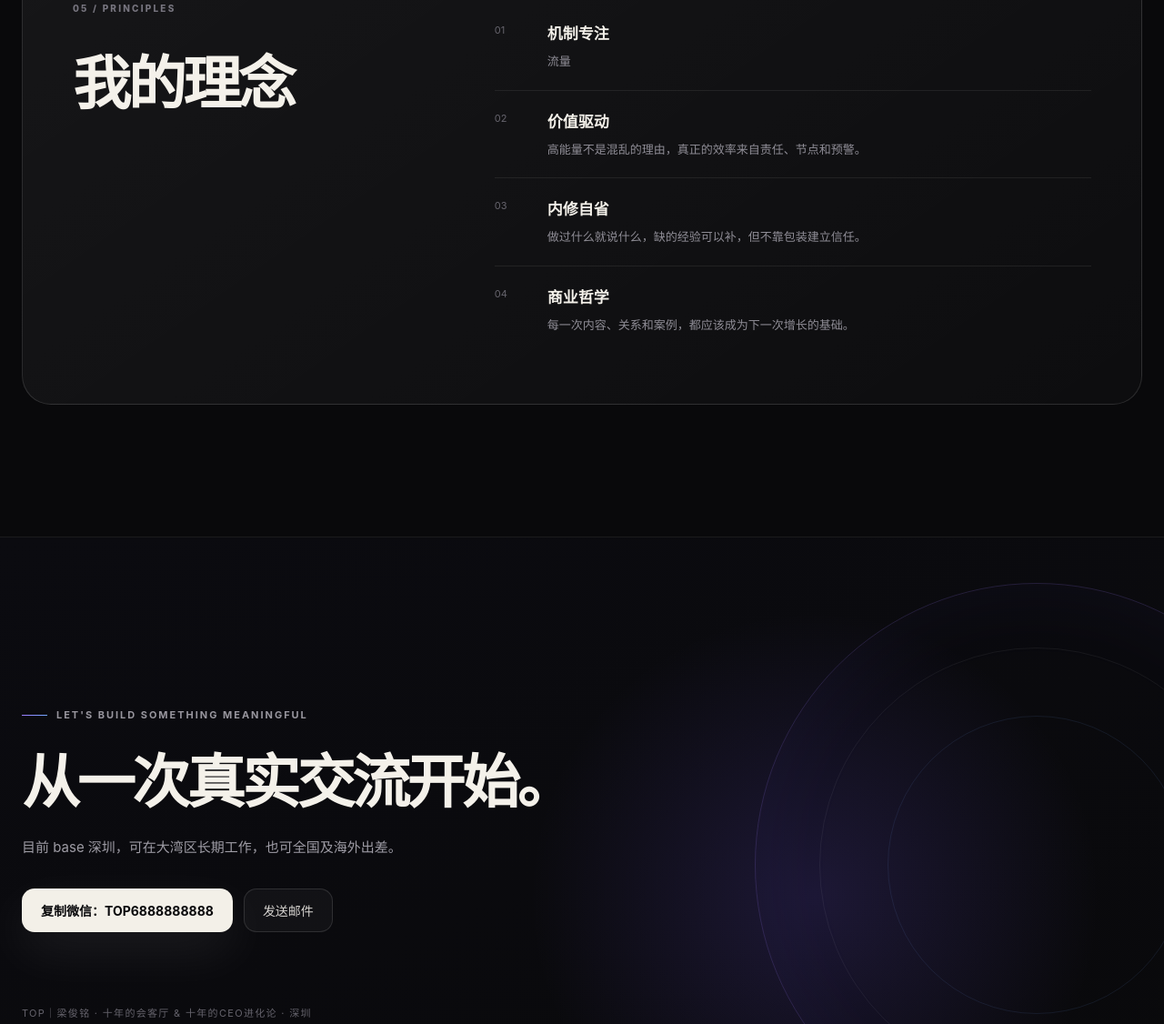
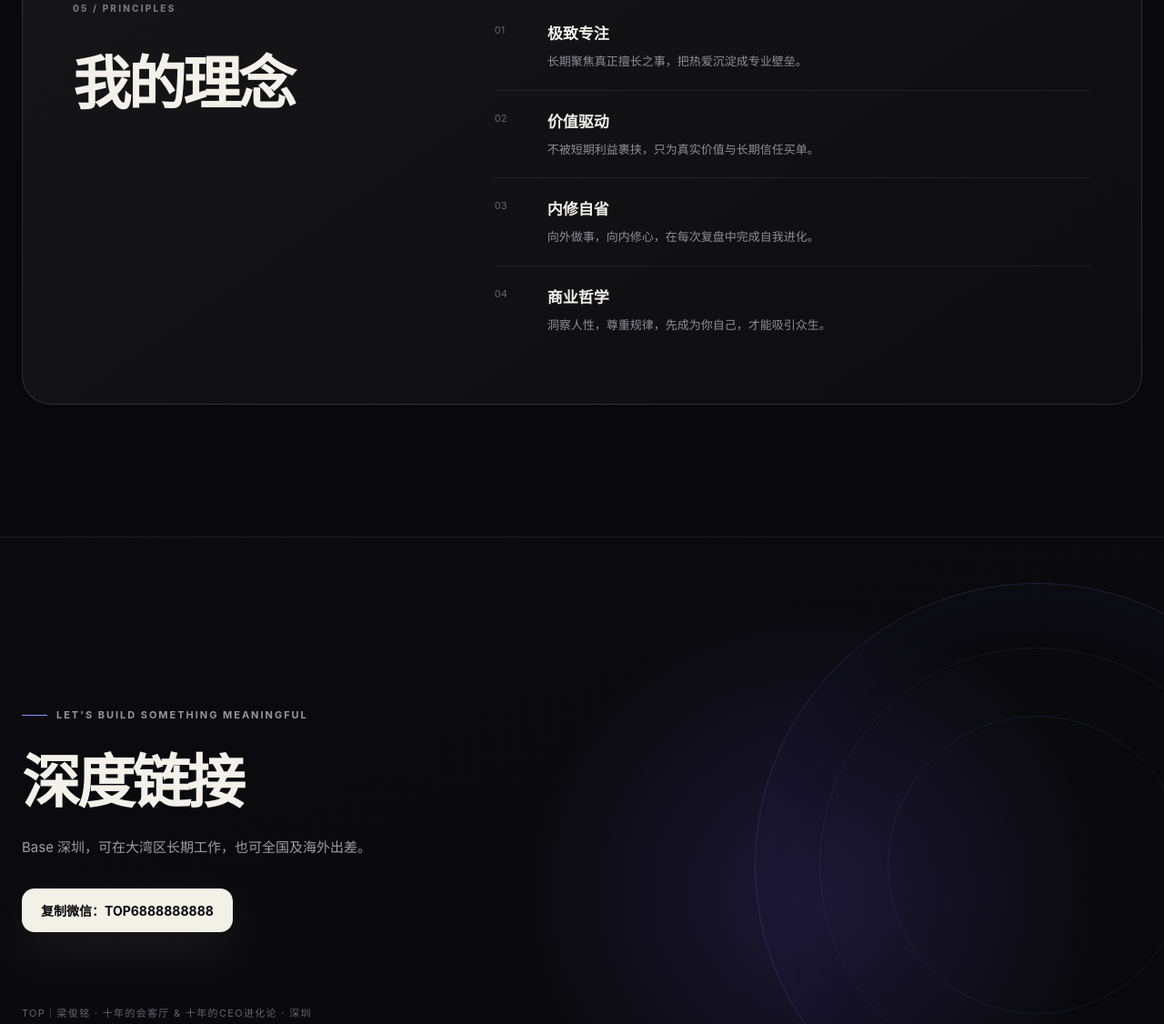
Before and after one commit to qq423093099-alt/top-profile-site, a plain HTML site: page index.html in a window 1280 px wide. Shown: the part 6601-7727 px from the top of the page at 91% size. Drawn offline with Linux system fonts and the light colour scheme.

Commit message:
Sync profile principles and contact updates

```diff
--- a/index.html
+++ b/index.html
@@ -380,15 +380,15 @@ footer a:hover { color:#aaa8b0; }
 </div>
 </section>
 <section class="section section-pad principles-section">
-<div class="principles-wrap reveal"><div><div class="section-kicker">05 / PRINCIPLES</div><h2 class="smart-title"><span>我的理念</span></h2></div><ol><li><span>01</span><div><strong>机制专注</strong><p>流量</p></div></li><li><span>02</span><div><strong>价值驱动</strong><p>高能量不是混乱的理由，真正的效率来自责任、节点和预警。</p></div></li><li><span>03</span><div><strong>内修自省</strong><p>做过什么就说什么，缺的经验可以补，但不靠包装建立信任。</p></div></li><li><span>04</span><div><strong>商业哲学</strong><p>每一次内容、关系和案例，都应该成为下一次增长的基础。</p></div></li></ol></div>
+<div class="principles-wrap reveal"><div><div class="section-kicker">05 / PRINCIPLES</div><h2 class="smart-title"><span>我的理念</span></h2></div><ol><li><span>01</span><div><strong>极致专注</strong><p>长期聚焦真正擅长之事，把热爱沉淀成专业壁垒。</p></div></li><li><span>02</span><div><strong>价值驱动</strong><p>不被短期利益裹挟，只为真实价值与长期信任买单。</p></div></li><li><span>03</span><div><strong>内修自省</strong><p>向外做事，向内修心，在每次复盘中完成自我进化。</p></div></li><li><span>04</span><div><strong>商业哲学</strong><p>洞察人性，尊重规律，先成为你自己，才能吸引众生。</p></div></li></ol></div>
 </section>
 <section class="contact section-pad" id="contact">
 <div aria-hidden="true" class="contact-glow"></div>
 <div class="contact-inner reveal">
 <div class="eyebrow"><span></span> LET'S BUILD SOMETHING MEANINGFUL</div>
-<h2 class="smart-title"><span>从一次真实交流开始。</span></h2>
-<p>目前 base 深圳，可在大湾区长期工作，也可全国及海外出差。</p>
-<div class="contact-actions"><button class="button primary copy-wechat" data-wechat="TOP6888888888">复制微信：TOP6888888888</button><a class="button ghost" href="mailto:423093099@qq.com">发送邮件</a></div>
+<h2 class="smart-title"><span>深度链接</span></h2>
+<p>Base 深圳，可在大湾区长期工作，也可全国及海外出差。</p>
+<div class="contact-actions"><button class="button primary copy-wechat" data-wechat="TOP6888888888">复制微信：TOP6888888888</button></div>
 <div class="contact-note">TOP｜梁俊铭 · 十年的会客厅 &amp; 十年的CEO进化论 · 深圳</div>
 </div>
 </section>
```
